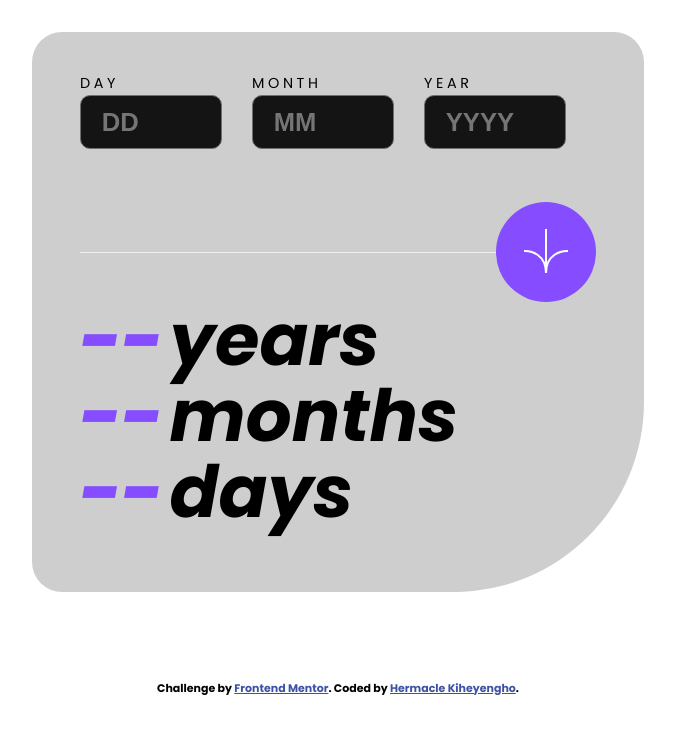
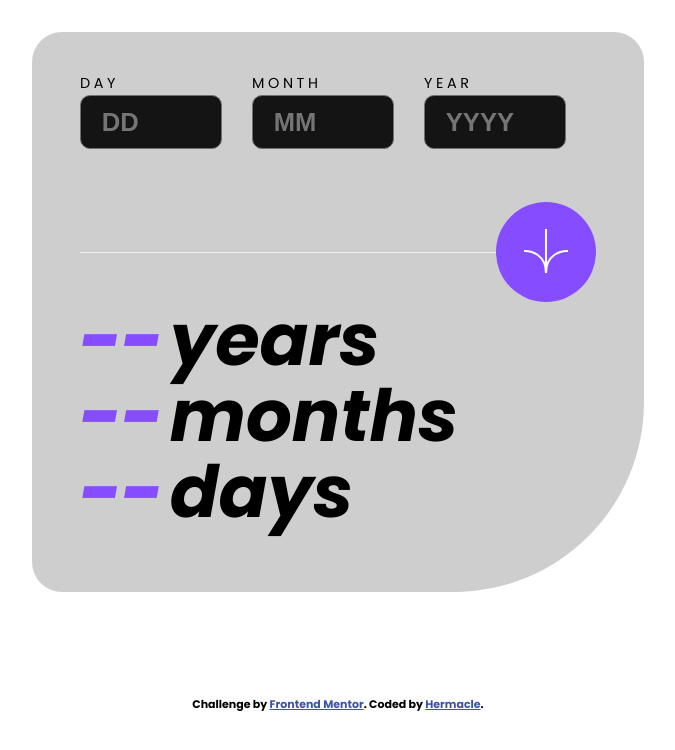
Before and after one commit to Hermacle/Age-calculator-app, a React (Vite) app: page / in a window 1280 px wide. Shown: the top 750 px of the page, without its empty margins (302-977 px from the left). Built offline with nearby package versions, Linux system fonts and the light colour scheme; the HTML template or start-up script is replaced by a standard one.

Commit message:
refactor : Refactor display of elements

```diff
--- a/index.html
+++ b/index.html
@@ -27,7 +27,7 @@
 
   <div class="attribution">
     Challenge by <a href="https://www.frontendmentor.io?ref=challenge" target="_blank">Frontend Mentor</a>.
-    Coded by <a href="#">Hermacle Kiheyengho</a>.
+    Coded by <a href="https://github.com/Hermacle">Hermacle</a>.
   </div>
   <script type="module" src="/src/main.jsx"></script>
 </body>
--- a/src/components/Result.jsx
+++ b/src/components/Result.jsx
@@ -1,6 +1,6 @@
 function Result({ result, text,id }) {
   return (
-    <div className=" ">
+    <div className="results-line">
       <p className="results-text" id={id}>{result}</p>
       <p className="results-text results-label">{text}</p>
     </div>
--- a/src/styles/ageCard.css
+++ b/src/styles/ageCard.css
@@ -30,6 +30,7 @@ body {
 
 .calculator-card {
   margin-top: 2rem;
+  margin-bottom: 2rem;
   background-color: rgba(0, 0, 0, 0.192);
   border-radius: 30px 30px 190px 30px;
   width: 100%;
@@ -164,14 +165,12 @@ label {
 #result-years,
 #result-months,
 #result-days {
-  position: absolute;
   color: var(--purple);
   font-weight: 800;
 }
 
 .results-label {
-  position: relative;
   left: 5rem;
-  margin-left: .6rem;
+  margin-left: .4rem;
   transition: left .5s cubic-bezier(.1, .4, .5, 1);
 }
```
